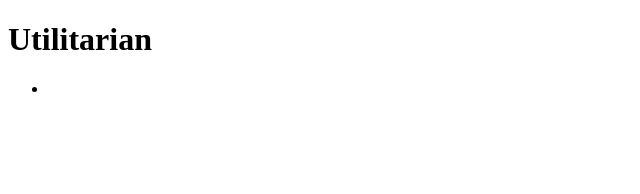
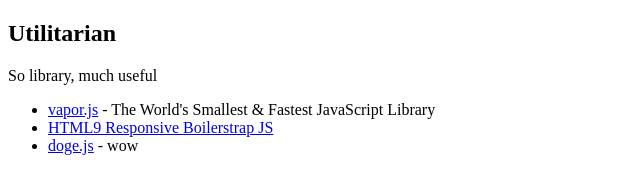
Before and after one commit to voodoocode/utilitarian, a plain HTML site: page index.html in a window 1280 px wide. Shown: the whole page, without its empty margins (0-640 px from the left). Drawn offline with Linux system fonts and the light colour scheme.

Commit message:
added gh page

```diff
--- a/index.html
+++ b/index.html
@@ -1,28 +1,44 @@
 <!DOCTYPE html>
-<!--[if lt IE 7]>      <html class="no-js lt-ie9 lt-ie8 lt-ie7"> <![endif]-->
-<!--[if IE 7]>         <html class="no-js lt-ie9 lt-ie8"> <![endif]-->
-<!--[if IE 8]>         <html class="no-js lt-ie9"> <![endif]-->
-<!--[if gt IE 8]><!--> <html class="no-js"> <!--<![endif]-->
+<!--[if lt IE 7]>
+<html class="no-js lt-ie9 lt-ie8 lt-ie7"> <![endif]-->
+<!--[if IE 7]>
+<html class="no-js lt-ie9 lt-ie8"> <![endif]-->
+<!--[if IE 8]>
+<html class="no-js lt-ie9"> <![endif]-->
+<!--[if gt IE 8]><!-->
+<html class="no-js"> <!--<![endif]-->
     <head>
         <meta charset="utf-8">
         <meta http-equiv="X-UA-Compatible" content="IE=edge">
         <title></title>
-        <meta name="description" content="">
+        <meta name="description" content="So library, much useful">
         <meta name="viewport" content="width=device-width, initial-scale=1">
 
     </head>
     <body>
         <!--[if lt IE 10]>
-            <p class="browsehappy">You are using an <strong>outdated</strong> browser. Please <a href="http://browsehappy.com/">upgrade your browser</a> to improve your experience.</p>
+        <p class="browsehappy">You are using an <strong>outdated</strong> browser. Please <a
+                href="http://browsehappy.com/">upgrade your browser</a> to improve your experience.</p>
         <![endif]-->
 
-        <h1>Utilitarian</h1>
+        <article>
+            <h1>Utilitarian</h1>
 
-        <ul>
-            <li>
+            <p>So library, much useful</p>
 
-            </li>
-        </ul>
+            <ul>
+                <li>
+                    <a href="https://github.com/madrobby/vapor.js">vapor.js</a> - The World's Smallest &amp; Fastest
+                    JavaScript Library
+                </li>
+                <li>
+                    <a href="http://html9responsiveboilerstrapjs.com">HTML9 Responsive Boilerstrap JS</a>
+                </li>
+                <li>
+                    <a href="http://visualidiot.com/articles/doge">doge.js</a> - wow
+                </li>
+            </ul>
+        </article>
 
     </body>
 </html>
```
